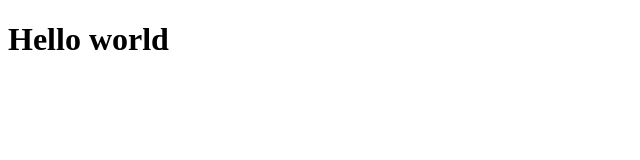
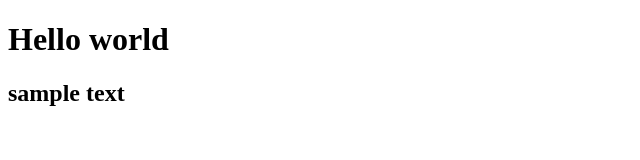
Before and after one commit to fadhlimulyana20/tugas_pemweb_1, a plain HTML site: page test.html in a window 1280 px wide. Shown: the whole page, without its empty margins (0-640 px from the left). Drawn offline with Linux system fonts and the light colour scheme.

Commit message:
menambahkan teks

```diff
--- a/test.html
+++ b/test.html
@@ -8,5 +8,6 @@
 </head>
 <body>
   <h1>Hello world</h1>
+  <h2>sample text</h2>
 </body>
 </html>
```
